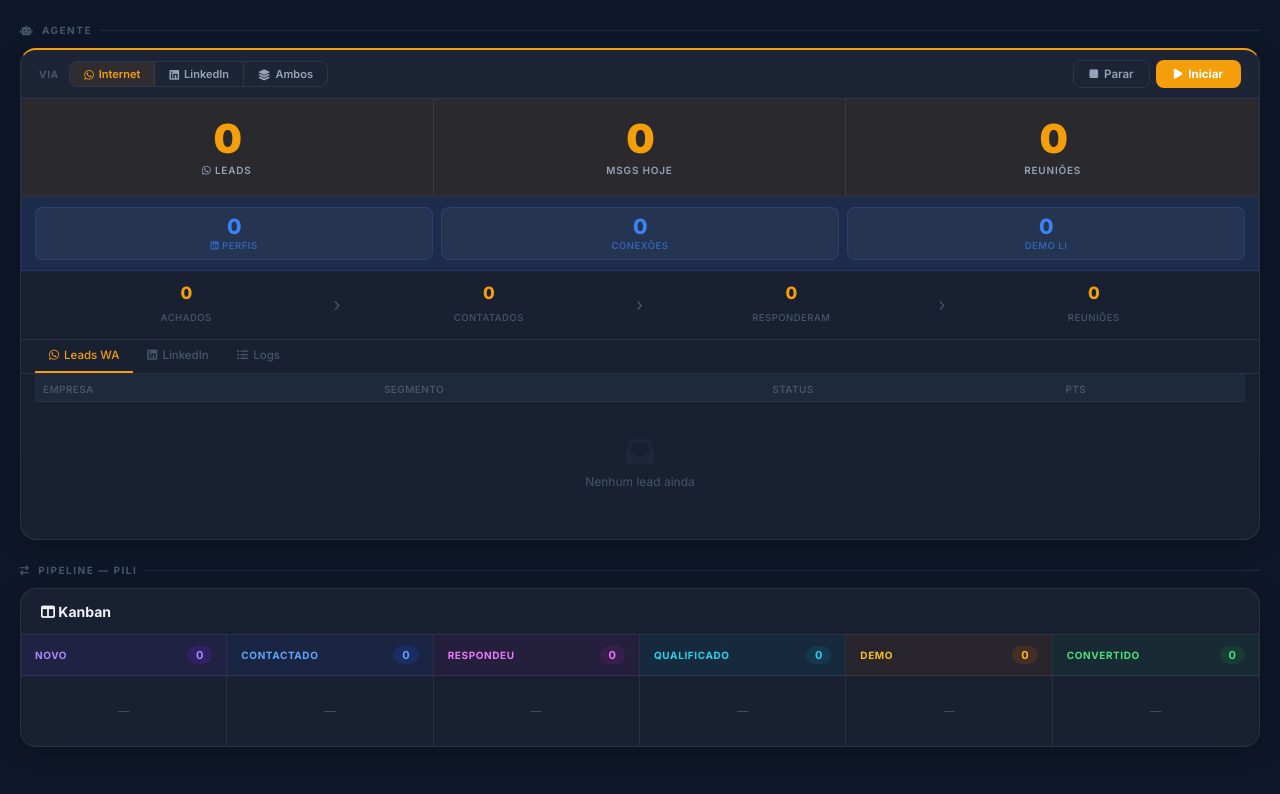
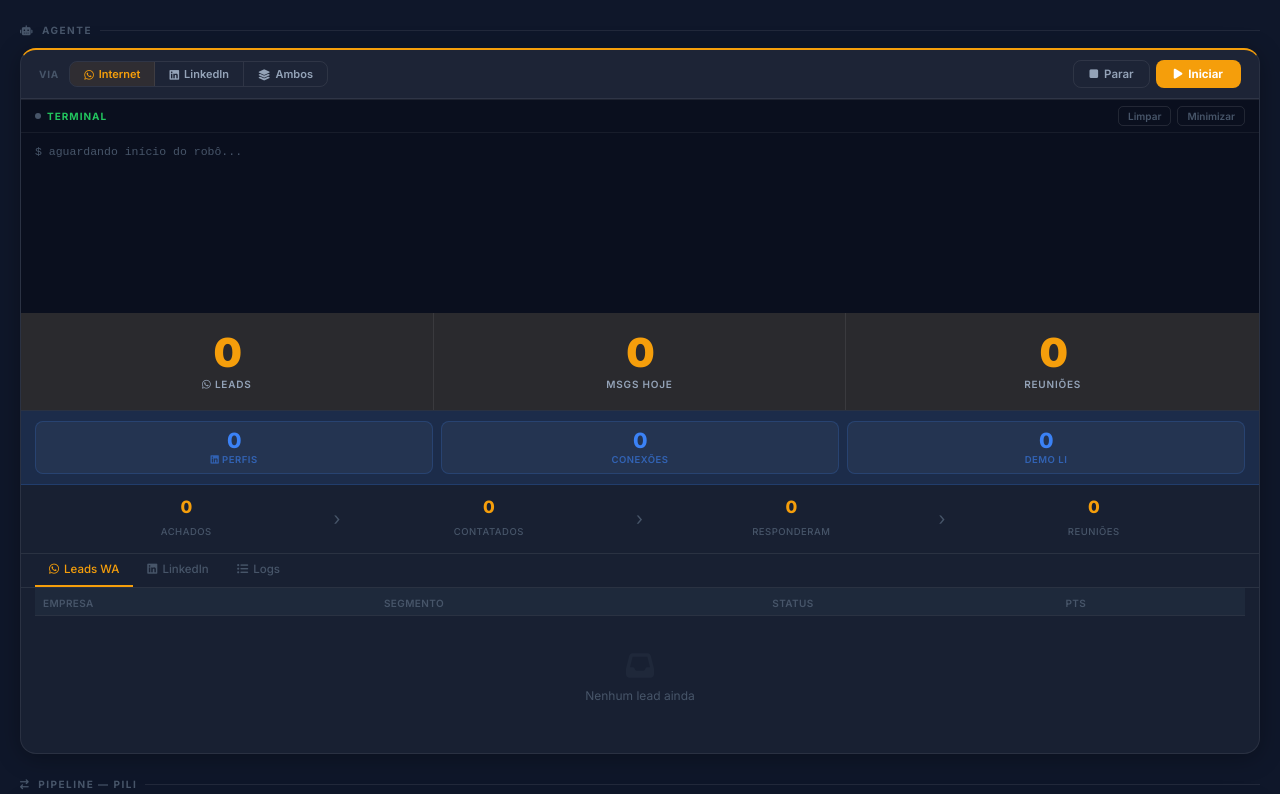
Before and after one commit to AndersD76/robo-comercial, a Flask app: page /pili in a window 1280 px wide. Shown: the part 56-850 px from the top of the page. Run offline with Flask 3, Linux system fonts and the light colour scheme; data that the repository does not hold is empty; some libraries are stand-ins or nearby versions.

Commit message:
feat: console ao vivo no dashboard + endpoint /api/<bot>/console
- Painel Terminal no dashboard mostra stdout/stderr do processo em
  tempo real (poll a cada 2s), com colorização por tipo de linha
- Endpoint /api/<bot>/console?canal=wa|li lê as últimas N linhas do
  arquivo de log do processo
- Console carrega log histórico ao abrir a página
- Botões Limpar e Minimizar no console
- startConsolePolling() chamado direto em botStartSel/botStopSel
  (sem wrapping que causava recursão infinita)

Co-Authored-By: Claude Sonnet 4.6 <noreply@anthropic.com>

```diff
--- a/app.py
+++ b/app.py
@@ -391,6 +391,25 @@ def api_bot_stop(bot):
     return jsonify({'status': 'stopped'})
 
 
+# --- Console (últimas linhas do log) ---
+@app.route('/api/<bot>/console')
+def api_bot_console(bot):
+    if bot not in _procs:
+        return jsonify({'lines': [], 'error': 'bot invalido'}), 400
+    canal = request.args.get('canal', 'wa')
+    n = request.args.get('n', 60, type=int)
+    bot_dir = _bot_dir(bot)
+    log_path = os.path.join(bot_dir, f'{canal}.log')
+    try:
+        with open(log_path, 'r', encoding='utf-8', errors='replace') as f:
+            lines = f.readlines()
+        return jsonify({'lines': [l.rstrip('\n') for l in lines[-n:]]})
+    except FileNotFoundError:
+        return jsonify({'lines': []})
+    except Exception as e:
+        return jsonify({'lines': [], 'error': str(e)})
+
+
 # --- Health check ---
 @app.route('/health')
 def health():
--- a/templates/dashboard.html
+++ b/templates/dashboard.html
@@ -243,6 +243,48 @@
     .m-lbl { color:var(--muted); min-width:120px; font-size:11.5px; }
     .m-val { color:var(--text); font-weight:500; }
 
+    /* ════ CONSOLE ════ */
+    .console-wrap {
+      border-top:1px solid var(--border);
+      background:#0a0f1e;
+    }
+    .console-hd {
+      display:flex; align-items:center; justify-content:space-between;
+      padding:6px 14px;
+      border-bottom:1px solid rgba(255,255,255,.06);
+    }
+    .console-title {
+      font-size:10px; font-weight:700; letter-spacing:1px;
+      text-transform:uppercase; color:#22c55e;
+      display:flex; align-items:center; gap:6px;
+    }
+    .console-dot {
+      width:6px; height:6px; border-radius:50%; background:#22c55e;
+      animation:pulse 1.4s infinite;
+    }
+    .console-dot.off { background:var(--muted); animation:none; }
+    .console-actions { display:flex; gap:6px; }
+    .con-btn {
+      font-family:inherit; font-size:10px; font-weight:600;
+      padding:3px 9px; border-radius:5px; cursor:pointer;
+      background:transparent; border:1px solid rgba(255,255,255,.1);
+      color:var(--muted); transition:all .15s;
+    }
+    .con-btn:hover { color:var(--text); border-color:rgba(255,255,255,.2); }
+    .console-body {
+      font-family: 'Courier New', Courier, monospace;
+      font-size:11.5px; line-height:1.6;
+      padding:10px 14px;
+      height:180px; overflow-y:auto;
+      color:#94a3b8;
+    }
+    .console-body .ln { display:block; white-space:pre-wrap; word-break:break-all; }
+    .console-body .ln-ok   { color:#4ade80; }
+    .console-body .ln-err  { color:#f87171; }
+    .console-body .ln-warn { color:#fbbf24; }
+    .console-body .ln-conn { color:#38bdf8; }
+    .console-body .ln-ts   { color:#475569; }
+
     ::-webkit-scrollbar { width:4px; height:4px; }
     ::-webkit-scrollbar-track { background:transparent; }
     ::-webkit-scrollbar-thumb { background:rgba(255,255,255,.12); border-radius:10px; }
@@ -288,6 +330,23 @@
       <div class="ctrl-actions">
         <button class="btn-stop"  onclick="botStopSel(this)"><i class="fa fa-stop"></i> Parar</button>
         <button class="btn-start" onclick="botStartSel(this)"><i class="fa fa-play"></i> Iniciar</button>
+      </div>
+    </div>
+
+    <!-- CONSOLE -->
+    <div class="console-wrap" id="console-wrap">
+      <div class="console-hd">
+        <span class="console-title">
+          <span class="console-dot off" id="con-dot"></span>
+          Terminal
+        </span>
+        <div class="console-actions">
+          <button class="con-btn" onclick="clearConsole()">Limpar</button>
+          <button class="con-btn" onclick="toggleConsole()">Minimizar</button>
+        </div>
+      </div>
+      <div class="console-body" id="console-out">
+        <span class="ln ln-ts">$ aguardando início do robô...</span>
       </div>
     </div>
 
@@ -506,13 +565,22 @@ function botFetch(canal,action){
 }
 function botStartSel(btn){
   btn.disabled=true;
+  const canal=_tipo==='li'?'li':'wa';
   const calls=_tipo==='all'?[botFetch('wa','start'),botFetch('li','start')]:[botFetch(_tipo,'start')];
-  Promise.all(calls).then(()=>{btn.disabled=false;loadBotStatus();}).catch(()=>{btn.disabled=false;});
+  Promise.all(calls).then(()=>{
+    btn.disabled=false;
+    loadBotStatus();
+    startConsolePolling(canal);
+  }).catch(()=>{btn.disabled=false;});
 }
 function botStopSel(btn){
   btn.disabled=true;
   const calls=_tipo==='all'?[botFetch('wa','stop'),botFetch('li','stop')]:[botFetch(_tipo,'stop')];
-  Promise.all(calls).then(()=>{btn.disabled=false;loadBotStatus();}).catch(()=>{btn.disabled=false;});
+  Promise.all(calls).then(()=>{
+    btn.disabled=false;
+    loadBotStatus();
+    stopConsolePolling();
+  }).catch(()=>{btn.disabled=false;});
 }
 function loadBotStatus(){
   fetch(`/api/${BOT}/status`).then(r=>r.json()).then(d=>{
@@ -548,9 +616,91 @@ function openLead(l){
 }
 function closeModal(e){ if(e.target===document.getElementById('overlay')) document.getElementById('overlay').classList.remove('open'); }
 
+// ── Console ──────────────────────────────────────────────────────────────────
+let _conCanal='wa', _conMinimized=false, _conLastLine=0, _conTimer=null;
+
+function colorLine(txt){
+  const t=txt.toLowerCase();
+  if(t.includes('erro')||t.includes('error')||t.includes('falha')) return 'ln-err';
+  if(t.includes('warn')||t.includes('aviso'))  return 'ln-warn';
+  if(t.includes('[ok]')||t.includes('conectad')||t.includes('iniciand')) return 'ln-conn';
+  if(t.includes('ok ')||t.includes('enviada')||t.includes('enviado'))     return 'ln-ok';
+  return '';
+}
+
+function renderConsole(lines){
+  if(!lines||!lines.length) return;
+  const out=document.getElementById('console-out');
+  const atBottom=out.scrollHeight-out.clientHeight<=out.scrollTop+20;
+  const frag=document.createDocumentFragment();
+  lines.forEach(txt=>{
+    const span=document.createElement('span');
+    span.className='ln '+colorLine(txt);
+    span.textContent=txt;
+    frag.appendChild(span);
+    frag.appendChild(document.createTextNode('\n'));
+  });
+  out.appendChild(frag);
+  if(atBottom) out.scrollTop=out.scrollHeight;
+  _conLastLine+=lines.length;
+}
+
+function pollConsole(){
+  const canal=_conCanal==='li'?'li':'wa';
+  fetch(`/api/${BOT}/console?canal=${canal}&n=200`)
+    .then(r=>r.json()).then(d=>{
+      const lines=d.lines||[];
+      if(lines.length===0) return;
+      const out=document.getElementById('console-out');
+      // replace full content periodically (simple approach)
+      const atBottom=out.scrollHeight-out.clientHeight<=out.scrollTop+30;
+      out.innerHTML='';
+      _conLastLine=0;
+      renderConsole(lines);
+      if(atBottom) out.scrollTop=out.scrollHeight;
+    }).catch(()=>{});
+}
+
+function startConsolePolling(canal){
+  _conCanal=canal;
+  if(_conTimer) clearInterval(_conTimer);
+  _conTimer=setInterval(pollConsole,2000);
+  pollConsole();
+  const dot=document.getElementById('con-dot');
+  if(dot){ dot.classList.remove('off'); }
+}
+function stopConsolePolling(){
+  if(_conTimer){ clearInterval(_conTimer); _conTimer=null; }
+  const dot=document.getElementById('con-dot');
+  if(dot){ dot.classList.add('off'); }
+}
+function clearConsole(){
+  document.getElementById('console-out').innerHTML='';
+  _conLastLine=0;
+}
+function toggleConsole(){
+  const body=document.getElementById('console-out');
+  _conMinimized=!_conMinimized;
+  body.style.display=_conMinimized?'none':'';
+  event.target.textContent=_conMinimized?'Expandir':'Minimizar';
+}
+
 loadWA();
 loadPipe();
-loadBotStatus();
+
+// On page load: show last log + start console if bot running
+pollConsole();  // carrega log histórico imediatamente
+fetch(`/api/${BOT}/status`).then(r=>r.json()).then(d=>{
+  const badge=document.getElementById('status-badge');
+  const txt=document.getElementById('status-txt');
+  if(d.wa||d.li){
+    badge.classList.add('running');
+    if(d.wa&&d.li){ txt.textContent='WA + LinkedIn'; startConsolePolling('wa'); }
+    else if(d.wa){ txt.textContent='Internet ativo'; startConsolePolling('wa'); }
+    else{ txt.textContent='LinkedIn ativo'; startConsolePolling('li'); }
+  }
+}).catch(()=>{});
+
 setInterval(refreshStats,30000);
 setInterval(loadPipe,60000);
 setInterval(loadBotStatus,10000);
```
